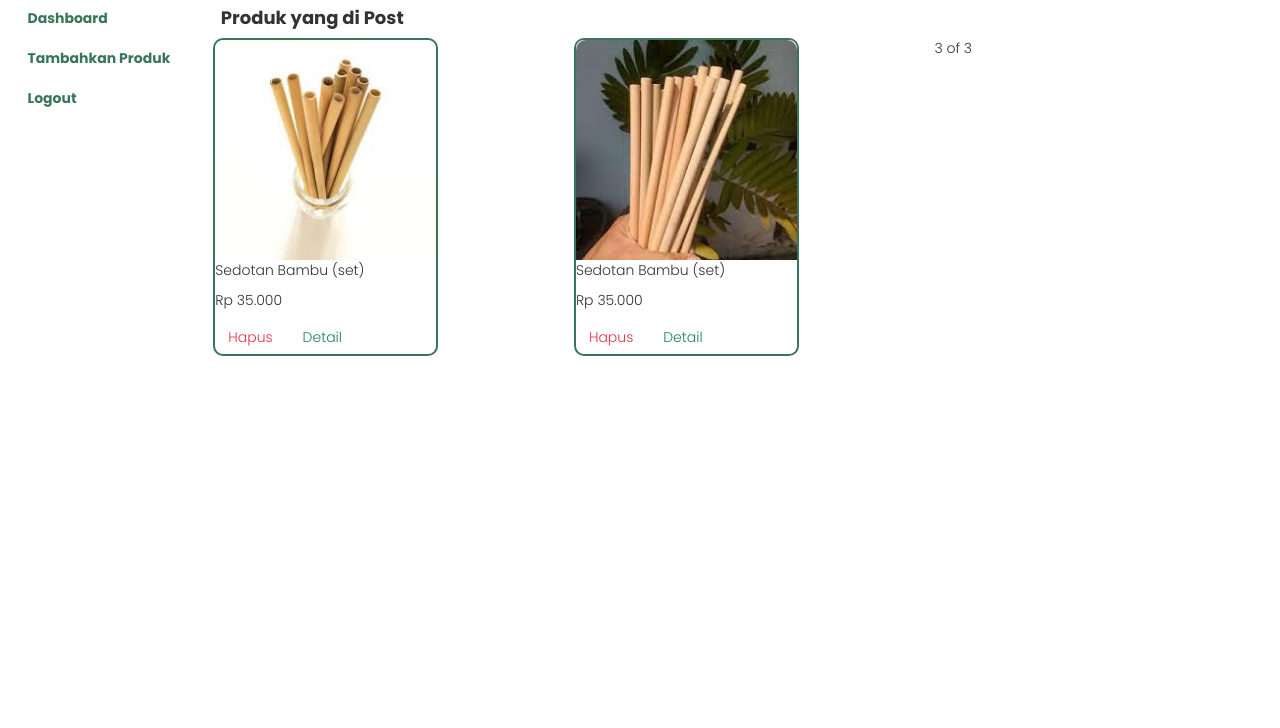
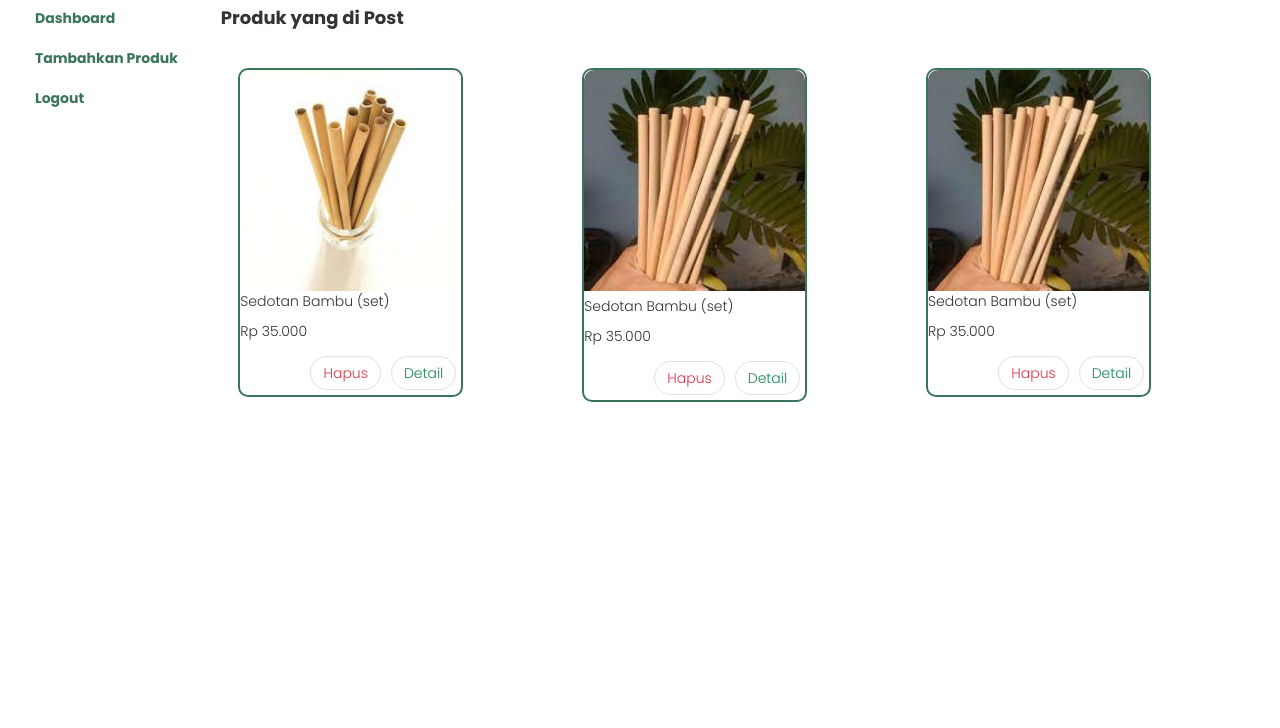
Before and after one commit to syarif-nj/FP-PWEB, a plain HTML site: page dashboard.html in a window 1280 px wide. Shown: the part 92-820 px from the top of the page. Drawn offline with nearby package versions, Linux system fonts and the light colour scheme.

Commit message:
inilisasi

```diff
--- a/Asset/css/dashboard.css
+++ b/Asset/css/dashboard.css
@@ -31,7 +31,7 @@ li{
     border: 2px solid #3B7559;
     border-radius: 10px;
     border-color: #3B7559;
-    width: 65%;
+    width: 225px;
     height: auto;
 }
 
--- a/dashboard.html
+++ b/dashboard.html
@@ -16,11 +16,11 @@
 <body>
     <div>
         <nav  class="nav-hello">
-            <h1>Hello, Syarif</h1>
+            <h3>Hello, Syarif <span class="shadow-lg">hai, Syarif</span></h3>
         </nav>
         <div class="container-fluid">
             <div class="row">
-                <div class="col-2">
+                <div class="col-sm-2">
                     <div>
                         <ul class="list-group">
                             <li ><a href="#"><p class="list-style">Dashboard</p></a></li>
@@ -30,8 +30,8 @@
                     </div>
                 </div>
                 <div class="col">
-                    <h4>Produk yang di Post</h4>
-                        <div class="row">
+                    <h4>Produk yang di Post</h4><br>
+                        <div class="row" style="margin: 10px;">
                             <div class="col">
                                 <div class="box">
                                     <table>
@@ -48,9 +48,41 @@
                                         </tr>
                                         <tr>
                                             <td>
-                                                <div>
-                                                    <button class="btn btn-outline-danger" type="button">Hapus</button>
-                                                    <button class="btn btn-outline-success" type="button">Detail</button>
+                                                <div class="d-flex justify-content-end">
+                                                    <button class="btn btn-outline-danger border rounded-pill"
+                                                    type="button" style="margin: 5px;">Hapus</button>
+                                                    <button class="btn btn-outline-success border rounded-pill"
+                                                    type="button" style="margin: 5px;">Detail</button>
+                                                </div>
+                                            </td>
+                                        </tr>
+                                    </table>
+                                </div>
+                            </div>
+                            <div class="col">
+                                <div class="box">
+                                    <table>
+                                        <tr>
+                                            <td>
+                                                <div style="margin: auto auto 5px auto;">
+                                                    <img src="/Asset/img/produk2.jpg">
+                                                </div>
+
+                                            </td>
+                                        </tr>
+                                        <tr>
+                                            <td><p>Sedotan Bambu (set)</p></td>
+                                        </tr>
+                                        <tr>
+                                            <td><p>Rp 35.000</p></td>
+                                        </tr>
+                                        <tr>
+                                            <td>
+                                                <div class="d-flex justify-content-end">
+                                                    <button class="btn btn-outline-danger border rounded-pill"
+                                                    type="button" style="margin: 5px;">Hapus</button>
+                                                    <button class="btn btn-outline-success border rounded-pill"
+                                                    type="button" style="margin: 5px;">Detail</button>
                                                 </div>
                                             </td>
                                         </tr>
@@ -73,17 +105,16 @@
                                         </tr>
                                         <tr>
                                             <td>
-                                                <div>
-                                                    <button class="btn btn-outline-danger" type="button">Hapus</button>
-                                                    <button class="btn btn-outline-success" type="button">Detail</button>
+                                                <div class="d-flex justify-content-end">
+                                                    <button class="btn btn-outline-danger border rounded-pill"
+                                                    type="button" style="margin: 5px;">Hapus</button>
+                                                    <button class="btn btn-outline-success border rounded-pill"
+                                                    type="button" style="margin: 5px;">Detail</button>
                                                 </div>
                                             </td>
                                         </tr>
                                     </table>
                                 </div>
-                            </div>
-                            <div class="col">
-                                3 of 3
                             </div>
                         </div>
                     </div>
```
Also changed, not shown: tambahProduk.html (+32 -4 lines).
